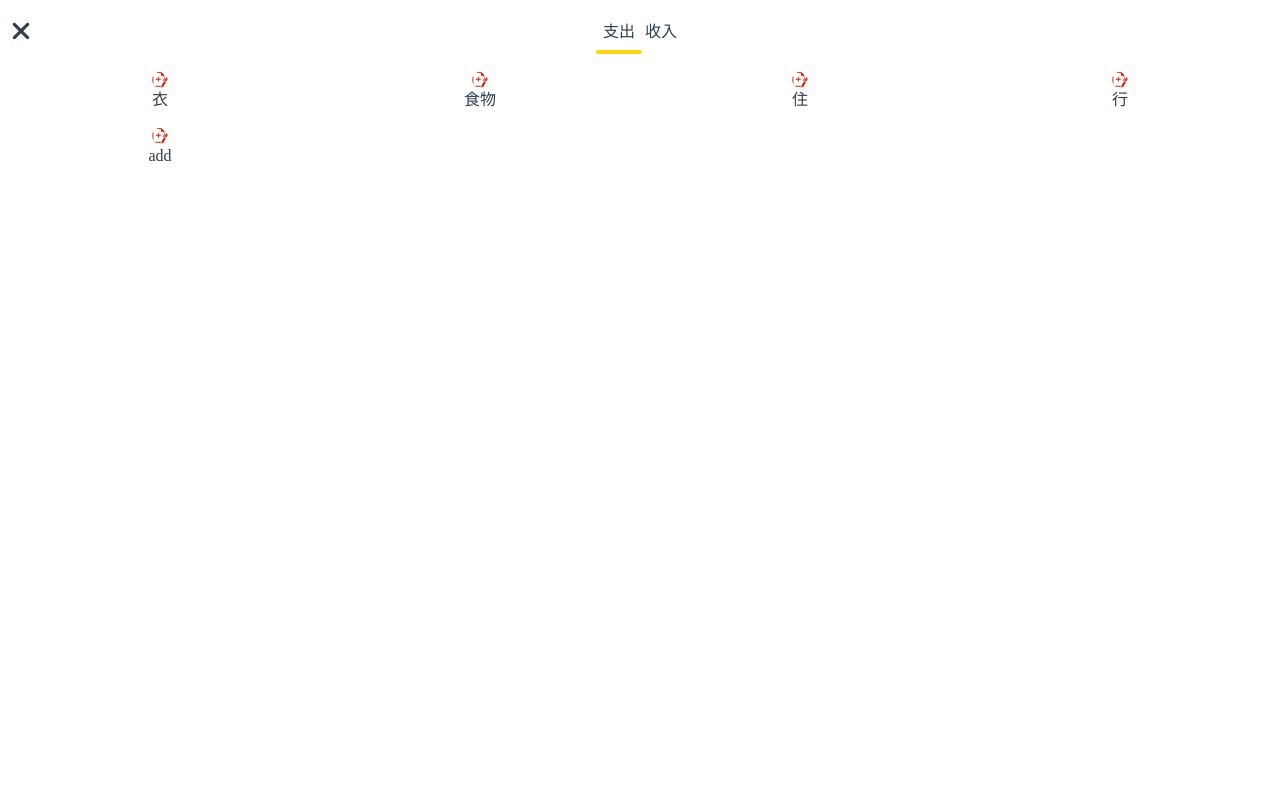
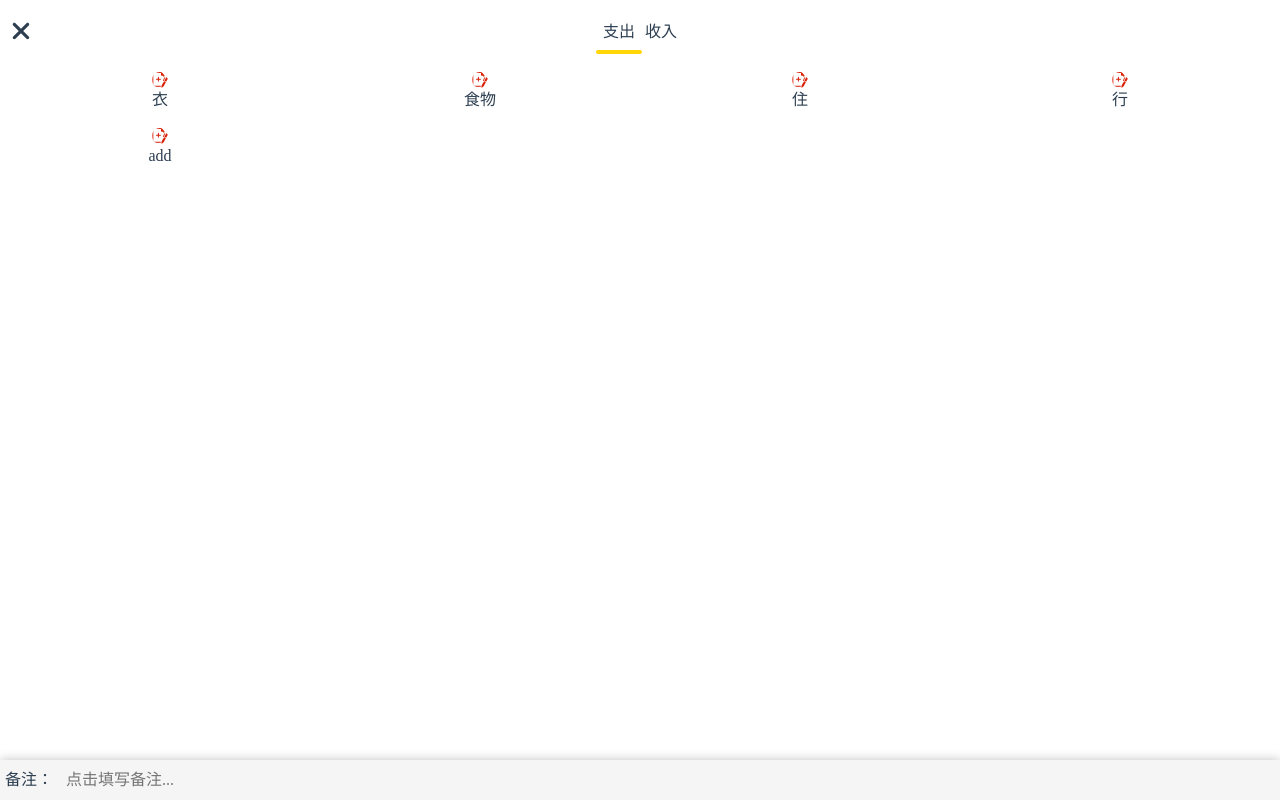
Before and after one commit to MongieLee/vue-tally, a Vue app: page /#/money in a window 1280 px wide. Built offline with nearby package versions, Linux system fonts and the light colour scheme.

Commit message:
note组件init

```diff
--- a/src/assets/styles/reset.scss
+++ b/src/assets/styles/reset.scss
@@ -12,10 +12,10 @@ ul,ol{
     list-style:none;
 }
 
-// button,input{
-//     font:inherit;
-// }
+input{
+    font:inherit;
+}
 
-// :focus{
-//     outline: none;
-// }
+:focus{
+    outline: none;
+}
--- /dev/null
+++ b/src/components/money/Note.vue
@@ -0,0 +1,29 @@
+<template>
+  <div class="note-wrapper">
+    <label for="note">备注：</label>
+    <input id="note" type="text" autocomplete="off" placeholder="点击填写备注..." />
+  </div>
+</template>
+
+<script>
+export default {
+  name: "Note"
+};
+</script>
+
+<style lang="scss" scoped>
+.note-wrapper {
+  padding: 3px 5px;
+  display: flex;
+  align-items: center;
+  box-shadow: 0 0 10px rgba(0, 0, 0, 0.25);
+  background: #f5f5f5;
+  input {
+    margin-left: 10px;
+    flex-grow: 1;
+    border: none;
+    padding: 5px 3px;
+    background: transparent;
+  }
+}
+</style>
--- a/src/views/Money.vue
+++ b/src/views/Money.vue
@@ -1,19 +1,33 @@
 <template>
-  <div>
+  <div class="money-warpper">
     <Types />
-    <Tags />
+    <Tags class="money-tags" />
+    <Note />
   </div>
 </template>
 
 <script lang='ts'>
 import Types from "@/components/money/Types.vue";
 import Tags from "@/components/money/Tags.vue";
+import Note from "@/components/money/Note.vue";
 
 export default {
   name: "Money",
   components: {
     Types,
-    Tags
+    Tags,
+    Note
   }
 };
 </script>
+
+<style lang="scss" scoped>
+.money-warpper{
+  height: 100vh;
+  display:flex;
+  flex-direction:column;
+  .money-tags{
+    flex-grow:1;
+  }
+}
+</style>
```
